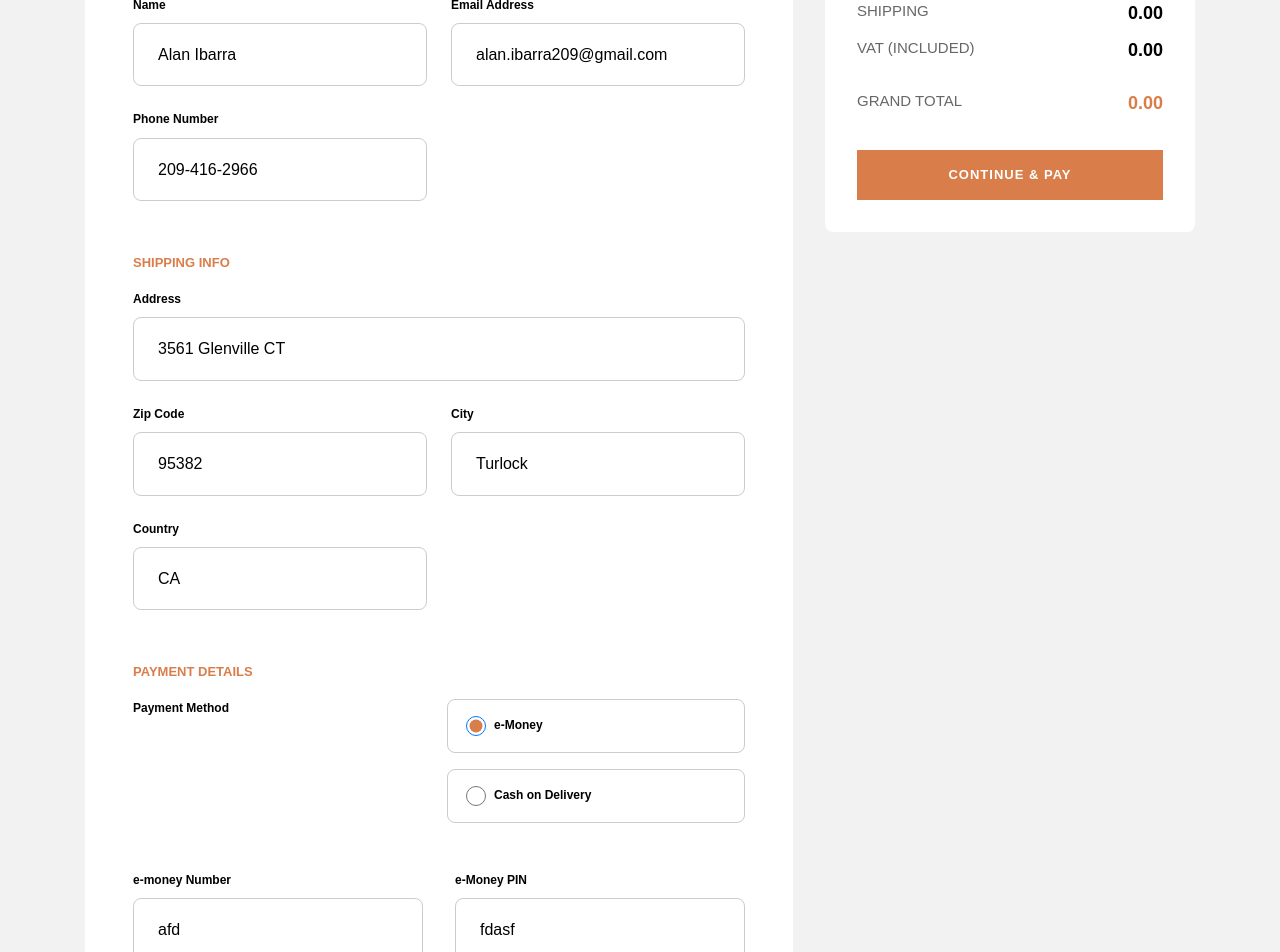
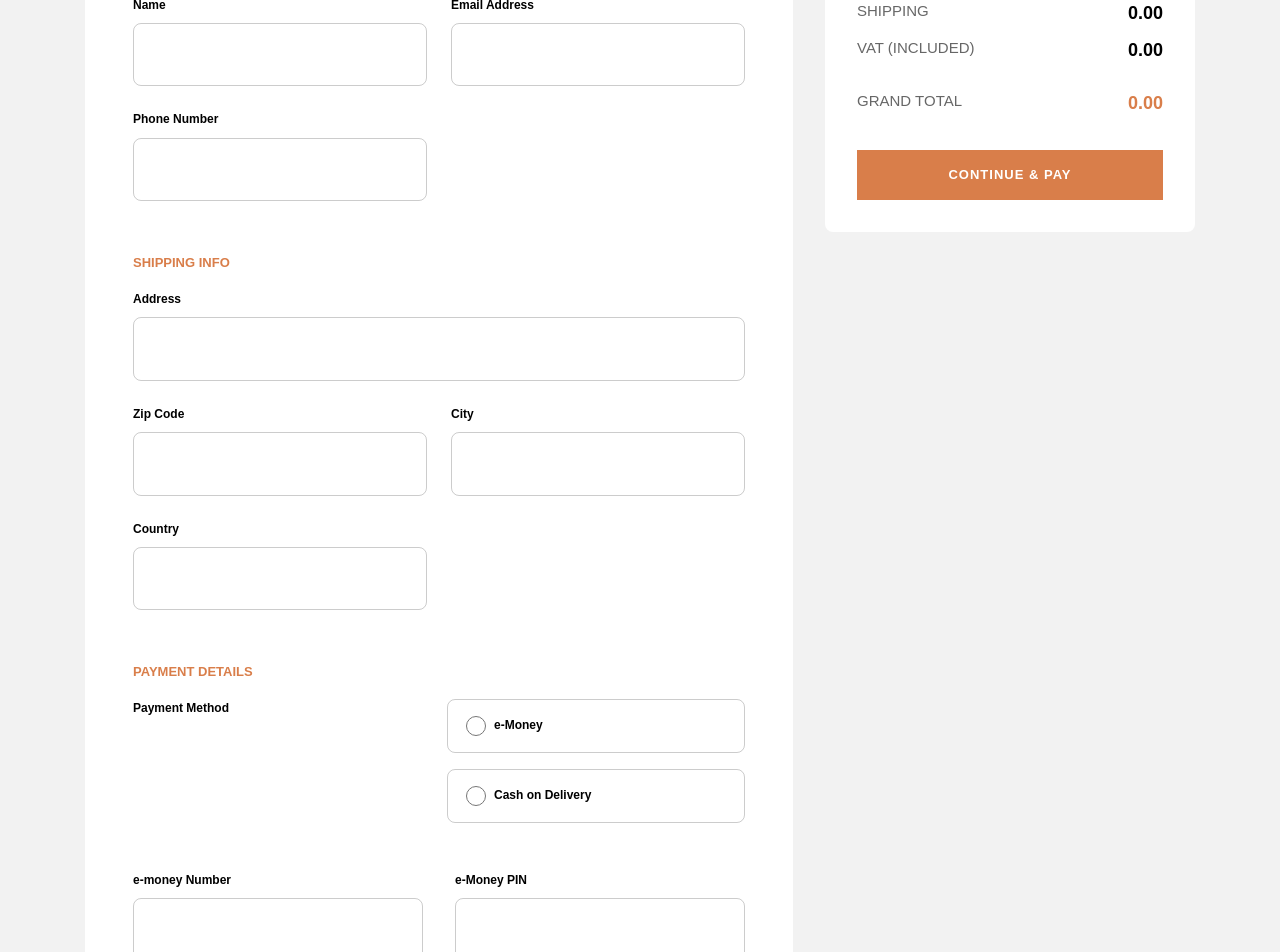
Before and after one commit to Ibarra11/audiophile, a React (Create React App) app: page /checkout in a window 1280 px wide. Shown: the part 380-1332 px from the top of the page. Built offline with nearby package versions, Linux system fonts and the light colour scheme.

Commit message:
Updated UI for error styles on input

```diff
--- a/src/components/CheckoutForm/TextInput.tsx
+++ b/src/components/CheckoutForm/TextInput.tsx
@@ -1,6 +1,13 @@
 import React from 'react';
 import { FieldInputProps, FormikErrors, FormikTouched } from 'formik';
-import { InputGroup, Label, Input, ErrorText } from './styles';
+import {
+  InputGroup,
+  Label,
+  ErrorLabel,
+  Input,
+  ErrorInput,
+  ErrorText,
+} from './styles';
 
 interface ITextInput {
   label: string;
@@ -25,11 +32,20 @@ const TextInput = ({
 
   return (
     <InputGroup rows={rows} columns={columns}>
-      <Label htmlFor={props.name || props.id}>{label}</Label>
-      <Input {...props} {...fieldProps(props.name)} />
       {touched[props.name] && errors[props.name] ? (
-        <ErrorText>{errors[props.name]}</ErrorText>
-      ) : null}
+        <>
+          <ErrorLabel htmlFor={props.name || props.id}>
+            {label}
+            <span>Wrong Format</span>
+          </ErrorLabel>
+          <ErrorInput {...props} {...fieldProps(props.name)} />
+        </>
+      ) : (
+        <>
+          <Label htmlFor={props.name || props.id}>{label}</Label>
+          <Input {...props} {...fieldProps(props.name)} />
+        </>
+      )}
     </InputGroup>
   );
 };
--- a/src/components/CheckoutForm/index.tsx
+++ b/src/components/CheckoutForm/index.tsx
@@ -53,16 +53,16 @@ const CheckoutForm = () => {
   const cart = useCart();
   const formik = useFormik({
     initialValues: {
-      Name: 'Alan Ibarra',
-      Email: 'alan.ibarra209@gmail.com',
-      'Phone Number': '209-416-2966',
-      Address: '3561 Glenville CT',
-      'Zip Code': '95382',
-      City: 'Turlock',
-      Country: 'CA',
-      'Payment Method': 'e-money',
-      'e-number': 'afd',
-      'e-pin': 'fdasf',
+      Name: '',
+      Email: '',
+      'Phone Number': '',
+      Address: '',
+      'Zip Code': '',
+      City: '',
+      Country: '',
+      'Payment Method': '',
+      'e-number': '',
+      'e-pin': '',
     },
     validationSchema: CheckoutSchema,
     onSubmit: (values) => {
--- a/src/components/CheckoutForm/styles.ts
+++ b/src/components/CheckoutForm/styles.ts
@@ -64,6 +64,12 @@ const Label = styled.label`
   font-weight: 700;
 `;
 
+const ErrorLabel = styled(Label)`
+  display: flex;
+  justify-content: space-between;
+  color: var(--clr-error);
+`;
+
 const Input = styled.input`
   position: relative;
   padding: 18px 24px;
@@ -99,6 +105,10 @@ const Input = styled.input`
   }
 `;
 
+const ErrorInput = styled(Input)`
+  border: 2px solid var(--clr-error);
+`;
+
 const RadioGroup = styled(InputGroup)<{
   checked: boolean | undefined;
 }>`
@@ -117,6 +127,10 @@ const MobileToTablet = styled.div`
   ${breakpoints.laptopAndUp} {
     display: none;
   }
+
+  display: flex;
+  flex-direction: column;
+  gap: 1rem;
 `;
 
 const LaptopAndUp = styled.div`
@@ -159,7 +173,9 @@ export {
   CashText,
   CashOption,
   Label,
+  ErrorLabel,
   Input,
+  ErrorInput,
   MobileToTablet,
   LaptopAndUp,
   ErrorText,
--- a/src/components/Header/index.tsx
+++ b/src/components/Header/index.tsx
@@ -36,8 +36,6 @@ const Header = () => {
     }
     setShowCart(!showCart);
   };
-
-  console.log(cart.size);
 
   return (
     <HeaderLayout>
--- a/src/shared/css/global.ts
+++ b/src/shared/css/global.ts
@@ -95,6 +95,7 @@ select {
     --clr-secondary-gray: 0 0% 98%;
     --clr-primary-black: 0 0% 0%;
     --clr-secondary-black: #101010;
+    --clr-error: 	hsl(0, 65%, 49%);
 
     /* Font Sizes */
     --fs-h1: ${56 / 16}rem;
```
